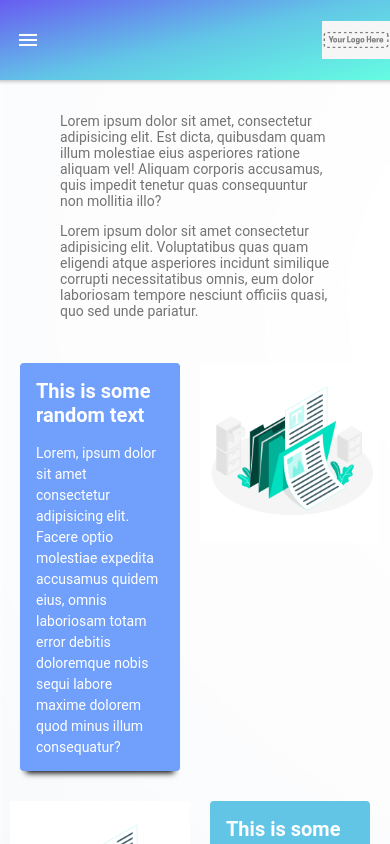
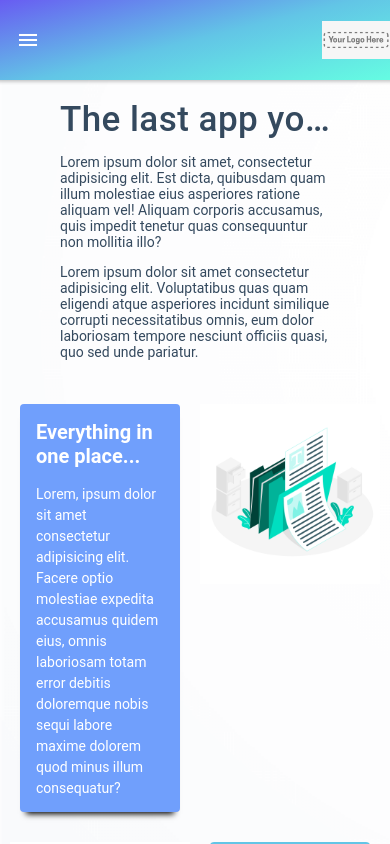
Before and after one commit to onestaffmed/compliance-ccvwzn, a React (Create React App) app: page /home in a window 390 px wide. Built offline with nearby package versions, Linux system fonts and the light colour scheme.

Commit message:
fixed nav menu issue, now shows hamburger at all times

```diff
--- a/src/App.tsx
+++ b/src/App.tsx
@@ -30,7 +30,7 @@ const App = () => {
   return (
     <IonApp>
       <IonReactRouter>
-        <IonSplitPane when="md" contentId="main" >
+        <IonSplitPane when="(max-width:40px)" contentId="main" >
           <Menu />
           <IonRouterOutlet id="main">
             <Header />
--- a/src/components/Landing.jsx
+++ b/src/components/Landing.jsx
@@ -12,6 +12,7 @@ import {
     IonRow,
     IonCol,
     IonButton,
+    IonTitle,
 } from "@ionic/react";
 
 const Landing = () => {
@@ -21,14 +22,17 @@ const Landing = () => {
     return (
         <div className="backgroundImage">
             <br />
-            <IonCard className="headerCard" ><p>Lorem ipsum dolor sit amet, consectetur adipisicing elit. Est dicta, quibusdam quam illum molestiae eius asperiores ratione aliquam vel! Aliquam corporis accusamus, quis impedit tenetur quas consequuntur non mollitia illo?</p>
+            <IonCard className="headerCard" >
+                <IonTitle className="headerCard__title">The last app you'll need...</IonTitle>
+
+                <p>Lorem ipsum dolor sit amet, consectetur adipisicing elit. Est dicta, quibusdam quam illum molestiae eius asperiores ratione aliquam vel! Aliquam corporis accusamus, quis impedit tenetur quas consequuntur non mollitia illo?</p>
                 <p>Lorem ipsum dolor sit amet consectetur adipisicing elit. Voluptatibus quas quam eligendi atque asperiores incidunt similique corrupti necessitatibus omnis, eum dolor laboriosam tempore nesciunt officiis quasi, quo sed unde pariatur.</p></IonCard>
             <IonGrid>
                 <IonRow>
                     <IonCol>
                         <IonCard className="cardOne">
                             <IonCardHeader>
-                                <IonCardTitle className="landingText" color="primary">This is some random text</IonCardTitle>
+                                <IonCardTitle className="landingText" color="primary">Everything in one place...</IonCardTitle>
                             </IonCardHeader>
                             <IonCardContent >Lorem, ipsum dolor sit amet consectetur adipisicing elit. Facere optio molestiae expedita accusamus quidem eius, omnis laboriosam totam error debitis doloremque nobis sequi labore maxime dolorem quod minus illum consequatur?</IonCardContent>
 
@@ -46,7 +50,7 @@ const Landing = () => {
                     <IonCol>
                         <IonCard className="cardTwo">
                             <IonCardHeader>
-                                <IonCardTitle className="landingText">This is some random text</IonCardTitle>
+                                <IonCardTitle className="landingText">Notification of upcoming expiration</IonCardTitle>
                             </IonCardHeader>
                             <IonCardContent >Lorem, ipsum dolor sit amet consectetur adipisicing elit. Facere optio molestiae expedita accusamus quidem eius, omnis laboriosam totam error debitis doloremque nobis sequi labore maxime dolorem quod minus illum consequatur?</IonCardContent>
 
@@ -59,7 +63,7 @@ const Landing = () => {
                     <IonCol>
                         <IonCard className="cardOne">
                             <IonCardHeader>
-                                <IonCardTitle className="landingText">This is some random text</IonCardTitle>
+                                <IonCardTitle className="landingText">Get on the road faster</IonCardTitle>
                             </IonCardHeader>
                             <IonCardContent >Lorem, ipsum dolor sit amet consectetur adipisicing elit. Facere optio molestiae expedita accusamus quidem eius, omnis laboriosam totam error debitis doloremque nobis sequi labore maxime dolorem quod minus illum consequatur?</IonCardContent>
 
--- a/src/index.css
+++ b/src/index.css
@@ -261,6 +261,12 @@ ion-list {
           box-shadow: none;
   background-color: transparent;
   margin: 0px 60px 10px;
+  color: #34495e !important;
+}
+.headerCard__title {
+  color: #34495e !important;
+  font-size: 2.5em;
+  padding: 0;
 }
 
 .heroMain {
--- a/src/layout/Header.jsx
+++ b/src/layout/Header.jsx
@@ -10,7 +10,7 @@ const Header = () => {
         <IonHeader>
             <IonToolbar className="mainToolbar">
                 <IonButtons slot="start">
-                    <IonMenuButton className="menuHamburger" />
+                    <IonMenuButton className="menuHamburger" auto-hide="true" />
                 </IonButtons>
                 <IonTitle></IonTitle>
                 <IonImg className="logoHere" alt="documents" src={logoHere} />
--- a/src/theme/_landing.scss
+++ b/src/theme/_landing.scss
@@ -11,7 +11,13 @@
     box-shadow: none;
     background-color: transparent;
     margin: 0px 60px 10px;
+    color: color(alternate) !important;
 
+    &__title {
+        color: color(alternate) !important;
+        font-size: 2.5em;
+        padding: 0;
+    }
 
 }
 
```
Also changed, not shown: 1 other file (tests, documents, lock files or other folders).
